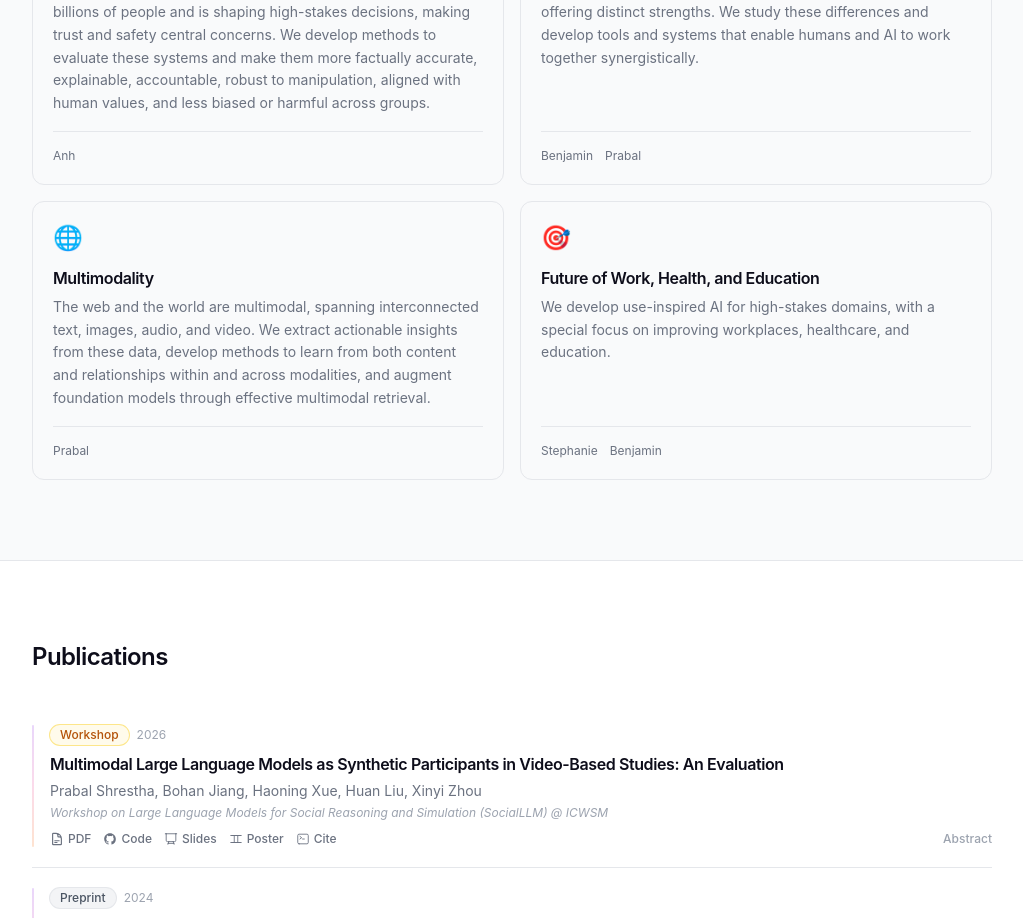
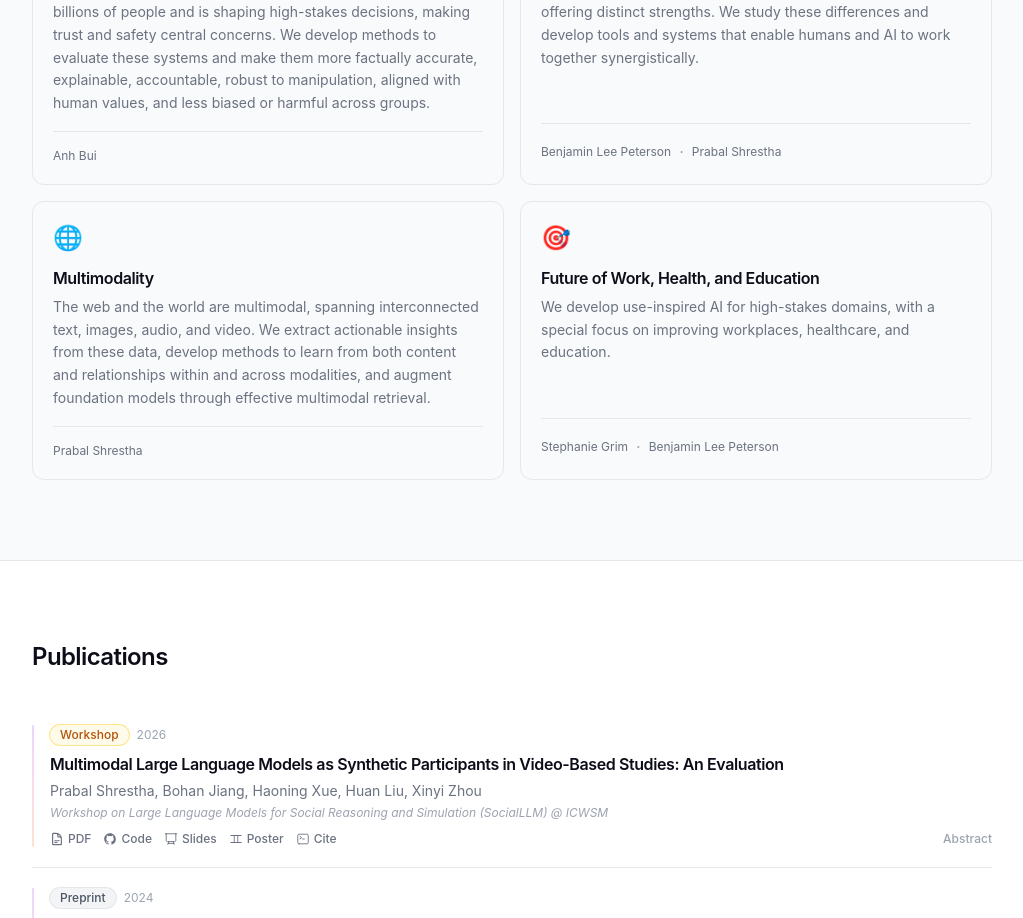
Before and after one commit to MINDLab25/lab-website, a Next.js app: page / in a window 1280 px wide. Shown: the part 1860-2778 px from the top of the page, without its empty margins (128-1151 px from the left). Built offline with nearby package versions, Linux system fonts and the light colour scheme.

Commit message:
Refactor ResearchSection component to improve member display format

```diff
--- a/src/components/sections/ResearchSection.tsx
+++ b/src/components/sections/ResearchSection.tsx
@@ -1,6 +1,5 @@
 import { researchAreas, team } from '@/data/site'
 import SectionHeading from '@/components/SectionHeading'
-import { getDisplayFirstName } from '@/lib/utils'
 
 export default function ResearchSection() {
   return (
@@ -21,15 +20,17 @@ export default function ResearchSection() {
                 <h3 className="font-semibold text-ink mb-1.5">{area.title}</h3>
                 <p className="text-sm text-ink-muted leading-relaxed flex-1">{area.description}</p>
                 {areaMembers.length > 0 && (
-                  <div className="mt-4 pt-4 border-t border-surface-border flex flex-wrap gap-x-3 gap-y-1.5">
-                    {areaMembers.map((member) => (
-                      <a
-                        key={member.id}
-                        href={`#member-${member.id}`}
-                        className="text-xs text-ink-muted hover:text-brand-purple transition-colors"
-                      >
-                        {getDisplayFirstName(member.name)}
-                      </a>
+                  <div className="mt-4 pt-4 border-t border-surface-border flex flex-wrap items-center gap-y-1.5">
+                    {areaMembers.map((member, i) => (
+                      <span key={member.id} className="inline-flex items-center">
+                        {i > 0 && <span className="text-ink-faint mx-2">·</span>}
+                        <a
+                          href={`#member-${member.id}`}
+                          className="text-xs text-ink-muted hover:text-brand-purple transition-colors"
+                        >
+                          {member.name}
+                        </a>
+                      </span>
                     ))}
                   </div>
                 )}
```
